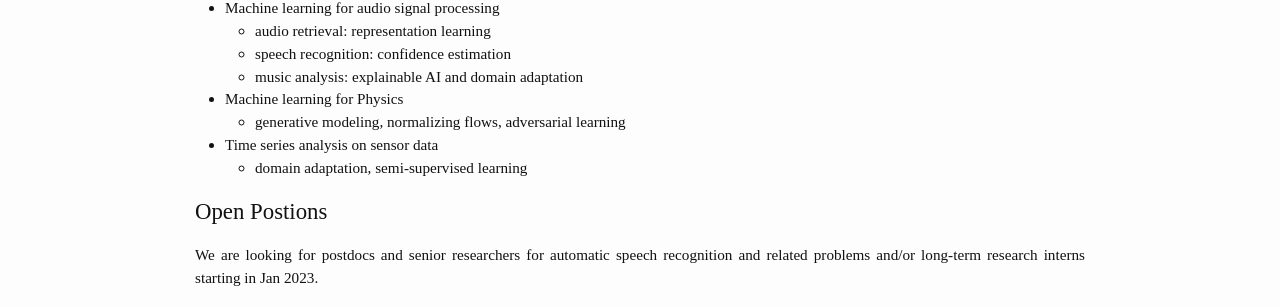
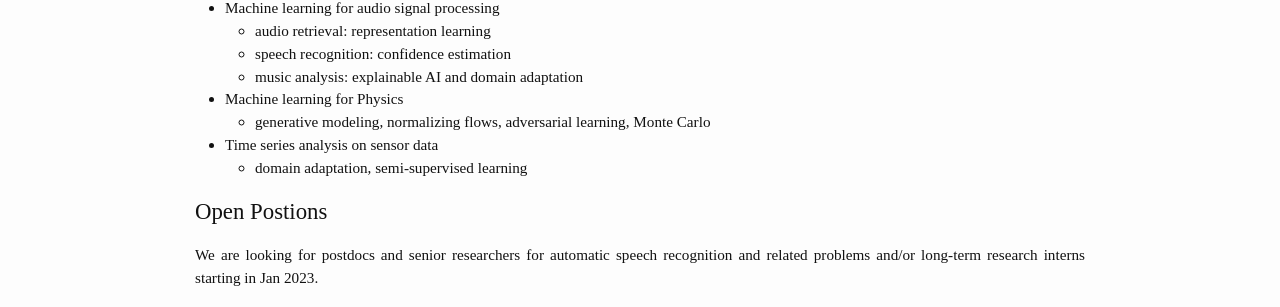
Before and after one commit to madhavlab/madhavlab.github.io, a Jekyll site: the page built from index.md, in a window 1280 px wide. Shown: the part 318-625 px from the top of the page. Built offline with Jekyll 4.4.1, drawn with Linux system fonts in a browser that asks for light colours; comment, search, counter and statistics services are not loaded; our own code applies the rules of GitHub Pages for plain Markdown files.

Commit message:
Update index.md

```diff
--- a/index.md
+++ b/index.md
@@ -16,7 +16,7 @@ from real-world use.
     - speech recognition: confidence estimation
     - music analysis: explainable AI and domain adaptation
 - Machine learning for Physics
-    - generative modeling, normalizing flows, adversarial learning
+    - generative modeling, normalizing flows, adversarial learning, Monte Carlo
 - Time series analysis on sensor data
     - domain adaptation, semi-supervised learning
 
```
